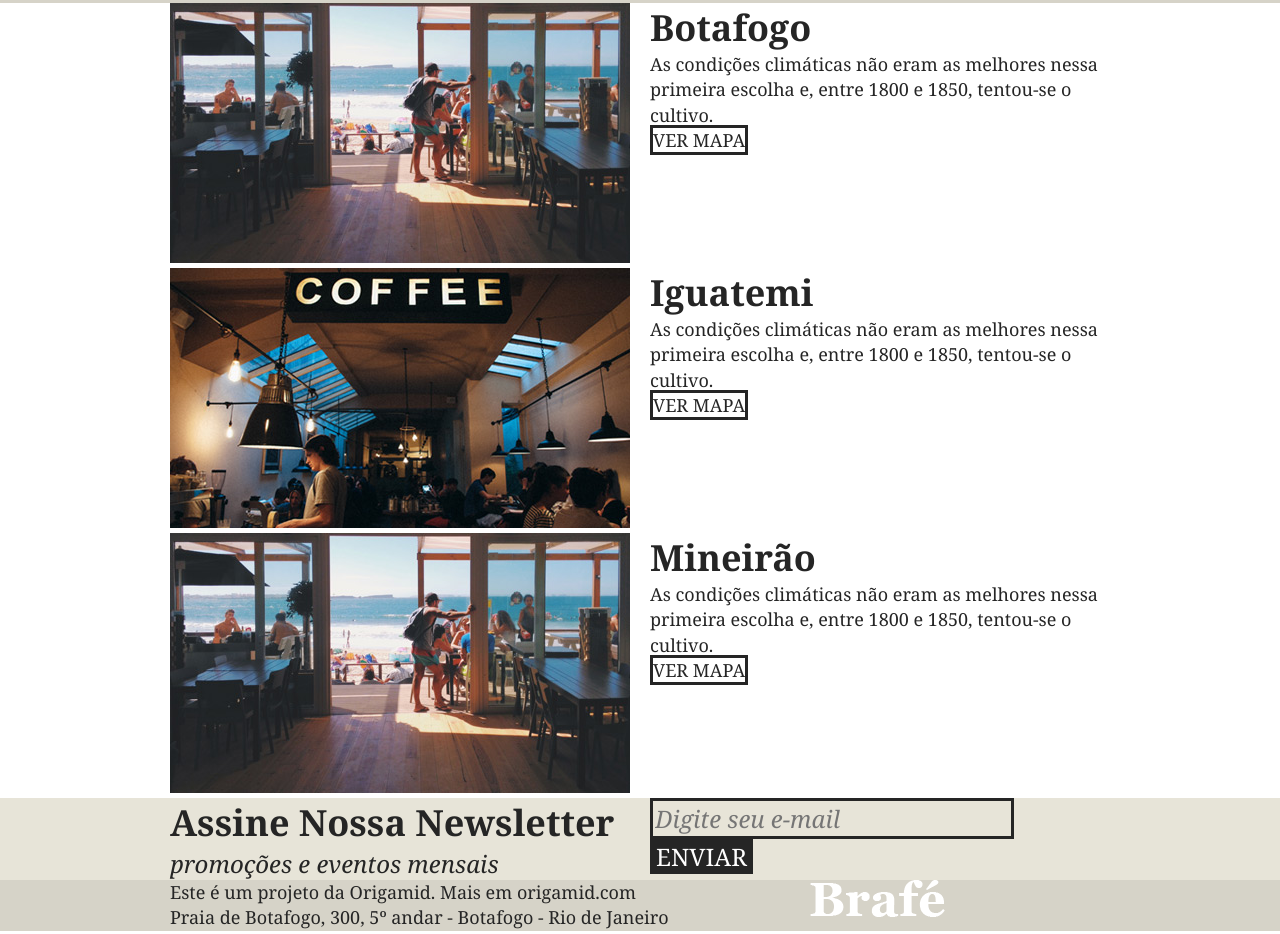
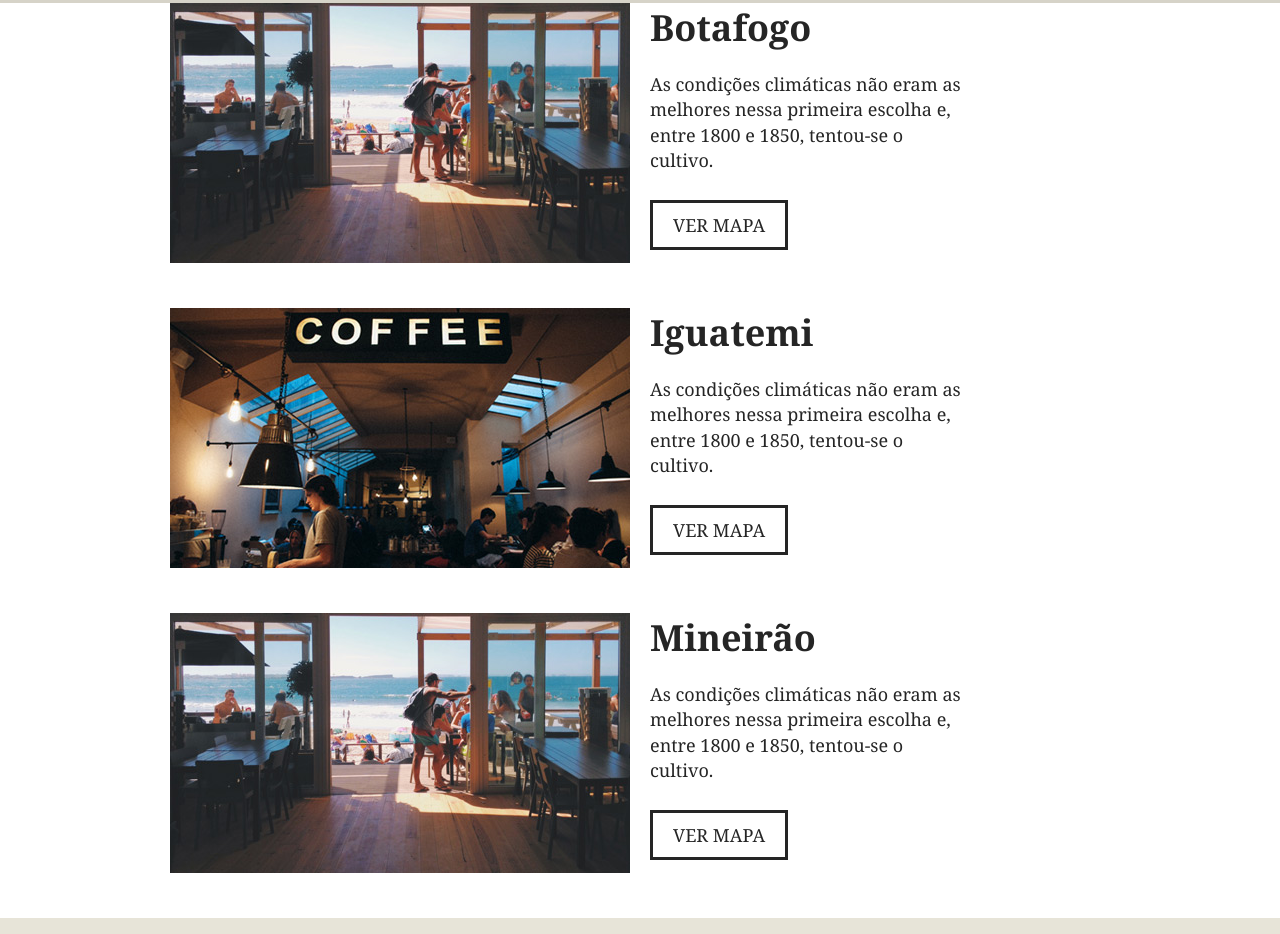
Before and after one commit to henrique-roldao/brafe-css-treinamento, a website: page brafe-1-grid/index.html in a window 1280 px wide. Shown: the part 1768-2702 px from the top of the page. Drawn offline with Linux system fonts and the light colour scheme.

Commit message:
feat(brafe-1-grid): terminando o layout com grid

```diff
--- a/brafe-1-grid/css/style.css
+++ b/brafe-1-grid/css/style.css
@@ -184,13 +184,24 @@ h2.produtos-mineiro::before {
 
 /* Locais */
 
+.loicas {
+	padding: 60px 0;
+}
+
+.locais-item {
+	margin-bottom: 40px;
+}
+
 .locais-item h2 {
 	font-size: 2.25em;
+	margin-bottom: 20px;
 }
 
 .locais-item p {
 	font-size: 1.125em;
 	line-height: 1.4em;
+	max-width: 320px;
+	margin-bottom: 40px;
 }
 
 .locais-item a {
@@ -199,12 +210,14 @@ h2.produtos-mineiro::before {
 	text-decoration: none;
 	border: 3px solid;
 	color: #252525;
+	padding: 10px 20px;
 }
 
 /* Assine */
 
 .assine {
 	background: #e7e4d8;
+	padding: 30px 0;
 }
 
 .assine-info h2 {
@@ -226,6 +239,9 @@ h2.produtos-mineiro::before {
 	font-size: 1.5em;
 	font-style: italic;
 	font-family: Georgia, serif;
+	width: calc(100% - 140px );
+	padding: 10px;
+	float: left;
 }
 
 .assine button {
@@ -236,15 +252,29 @@ h2.produtos-mineiro::before {
 	font-size: 1.5em;
 	color: #fff;
 	cursor: pointer;
+	width: 140px;
+	padding: 13px 0;
 }
 
 /*Footer*/
 
 .footer {
 	background: #d6d3c8;
+	padding: 40px 0;
+}
+
+.footer img {
+	float: right;
 }
 
 .footer p {
 	font-size: 1.125em;
 	line-height: 1.4em;
 }
+
+@media ( max-width: 739px) {
+	.footer img {
+		float: none;
+		margin-top: 20px;
+	}
+}
```
